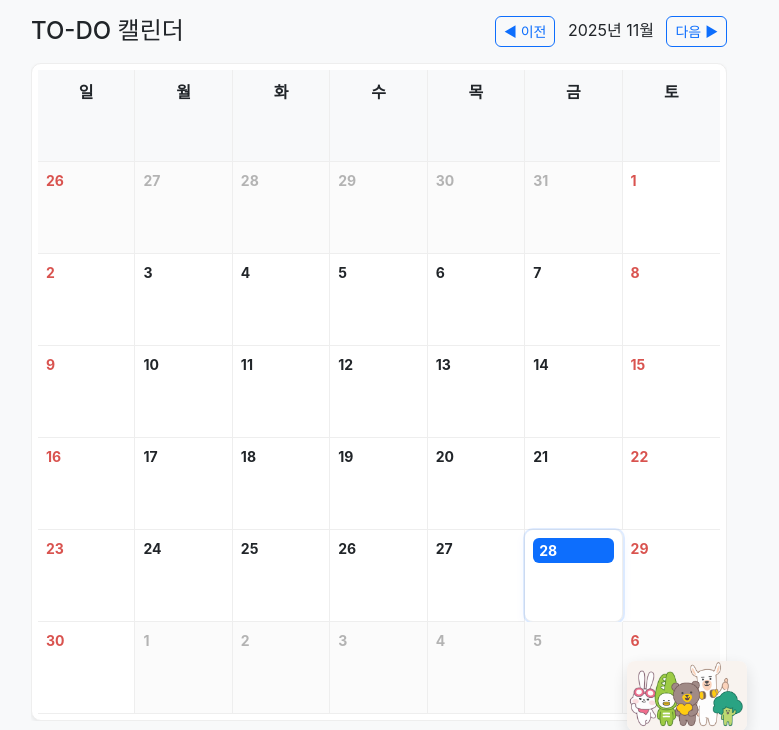
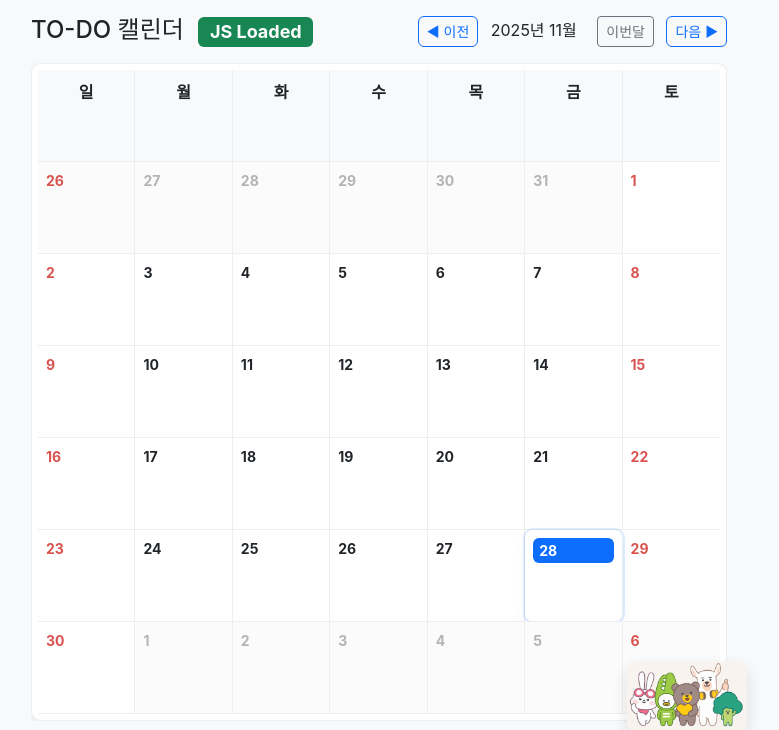
Before and after one commit to JeongPock2y/vibecoding-copilot, a Flask app: page / in a window 1280 px wide. Shown: the top 730 px of the page, without its empty margins (261-1040 px from the left). Run offline with Flask 2, Linux system fonts and the light colour scheme; data that the repository does not hold is empty.

Commit message:
Add JS status badge and debug logs for navigation buttons

```diff
--- a/static/app.js
+++ b/static/app.js
@@ -2,6 +2,19 @@ document.addEventListener('DOMContentLoaded', () => {
   const modalEl = document.getElementById('todoModal')
   const bsModal = new bootstrap.Modal(modalEl)
   let selectedDate = null
+
+  // signal JS loaded
+  try {
+    const status = document.getElementById('jsStatus')
+    if (status) {
+      status.textContent = 'JS Loaded'
+      status.classList.remove('bg-secondary')
+      status.classList.add('bg-success')
+    }
+    console.info('app.js: loaded')
+  } catch (e) {
+    console.warn('app.js: could not set JS status', e)
+  }
 
   async function fetchTodos(d) {
     const r = await fetch(`/api/todos?date=${d}`)
@@ -153,9 +166,9 @@ document.addEventListener('DOMContentLoaded', () => {
   const prev = document.getElementById('prevBtn')
   const next = document.getElementById('nextBtn')
   const todayBtn = document.getElementById('todayBtn')
-  if (prev) prev.addEventListener('click', (e) => { e.preventDefault(); ajaxLoadMonth(prev.href, 'right') })
-  if (next) next.addEventListener('click', (e) => { e.preventDefault(); ajaxLoadMonth(next.href, 'left') })
-  if (todayBtn) todayBtn.addEventListener('click', (e) => { e.preventDefault(); ajaxLoadMonth(todayBtn.href, 'right') })
+  if (prev) prev.addEventListener('click', (e) => { e.preventDefault(); console.log('nav prev clicked'); ajaxLoadMonth(prev.href, 'right') })
+  if (next) next.addEventListener('click', (e) => { e.preventDefault(); console.log('nav next clicked'); ajaxLoadMonth(next.href, 'left') })
+  if (todayBtn) todayBtn.addEventListener('click', (e) => { e.preventDefault(); console.log('nav today clicked'); ajaxLoadMonth(todayBtn.href, 'right') })
 
   // handle back/forward
   window.addEventListener('popstate', (e) => {
--- a/templates/index.html
+++ b/templates/index.html
@@ -10,15 +10,16 @@
   <body class="bg-light">
     <div class="container py-3">
       <div class="d-flex justify-content-between align-items-center mb-3">
-        <h4>TO-DO 캘린더</h4>
+        <h4>TO-DO 캘린더 <span id="jsStatus" class="badge bg-secondary ms-2">JS?</span></h4>
         <div>
           {% set prev_month = (month - 1) or 12 %}
           {% set prev_year = year - 1 if month == 1 else year %}
           {% set next_month = (month % 12) + 1 %}
           {% set next_year = year + 1 if month == 12 else year %}
-          <a class="btn btn-sm btn-outline-primary" href="/?year={{prev_year}}&month={{prev_month}}">◀ 이전</a>
+          <a id="prevBtn" class="btn btn-sm btn-outline-primary" href="/?year={{prev_year}}&month={{prev_month}}">◀ 이전</a>
           <span class="mx-2">{{ year }}년 {{ month }}월</span>
-          <a class="btn btn-sm btn-outline-primary" href="/?year={{next_year}}&month={{next_month}}">다음 ▶</a>
+          <a id="todayBtn" class="btn btn-sm btn-outline-secondary mx-2" href="/?year={{ today.year }}&month={{ today.month }}">이번달</a>
+          <a id="nextBtn" class="btn btn-sm btn-outline-primary" href="/?year={{next_year}}&month={{next_month}}">다음 ▶</a>
         </div>
       </div>
 
```
